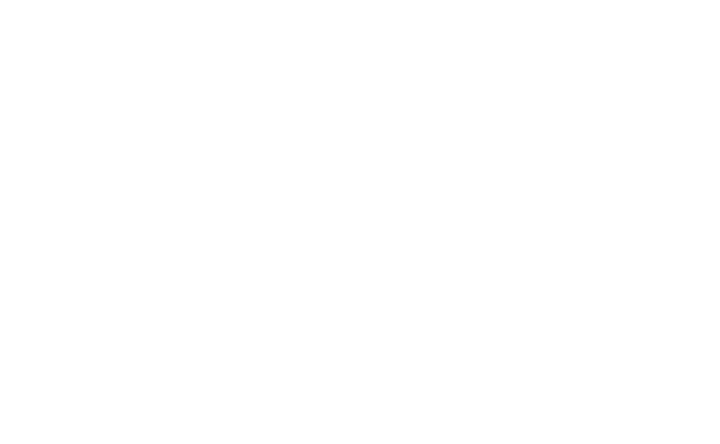
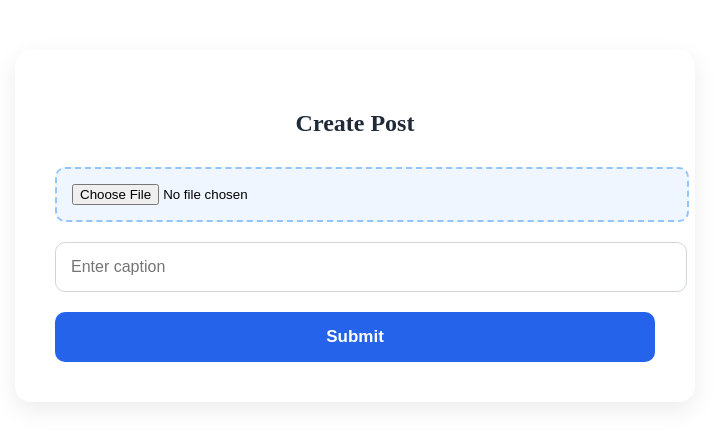
Before and after one commit to sanjana48455/Mini-MERN-project, a React app in the folder Frontend/: page / in a window 1280 px wide. Before the commit this address had no page. Shown: the top 444 px of the page, without its empty margins (285-1005 px from the left). Built offline with nearby package versions, Linux system fonts and the light colour scheme; the HTML template or start-up script is replaced by a standard one.

Commit message:
Fix home route

```diff
--- a/Frontend/src/App.jsx
+++ b/Frontend/src/App.jsx
@@ -3,11 +3,15 @@ import { BrowserRouter as Router, Routes, Route } from 'react-router-dom'
 import CreatePost from './pages/CreatePost'
 import Feed from './pages/feed'
 
-
 const App = () => {
   return (
     <Router>
       <Routes>
+
+        <Route
+          path="/"
+          element={<CreatePost />}
+        />
 
         <Route
           path="/create-post"
```
